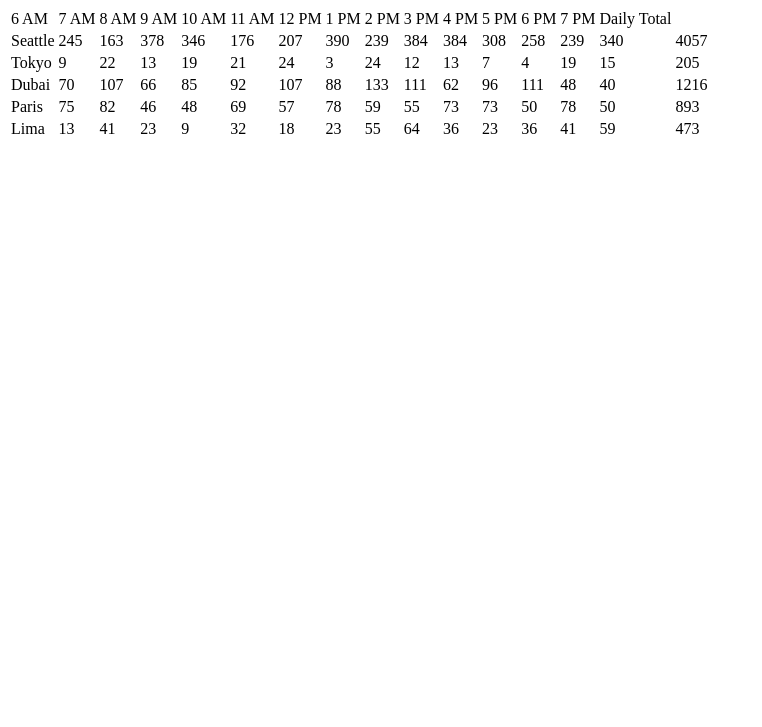
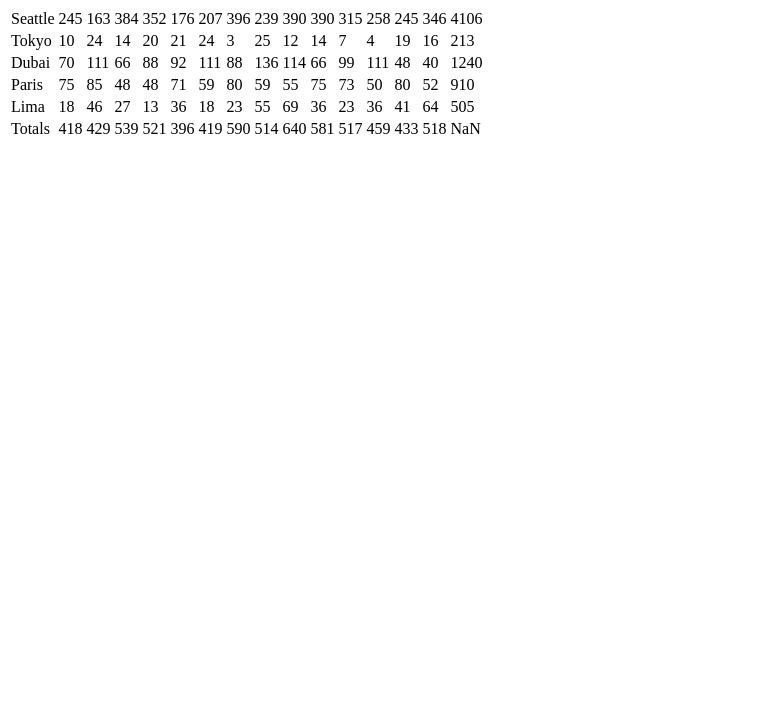
Before and after one commit to PaulDepew/cookie-stand, a plain HTML site: page sales.html in a window 1280 px wide. Shown: the part 73-800 px from the top of the page, without its empty margins (0-762 px from the left). Drawn offline with Linux system fonts and the light colour scheme.

Commit message:
Columns and Rows

```diff
--- a/app.js
+++ b/app.js
@@ -1,6 +1,9 @@
 'use strict';
 
 // var locations = ['Seattle', 'Tokyo', 'Dubai', 'Paris', 'Lima' ]
+
+var allStore = [];
+var hours = 14;
 
 var Store = function(storeName, minCust, maxCust, hourOpen, cookiesPerCustomer ) {
 
@@ -16,7 +19,7 @@
   for (var currentHour = 0; currentHour < this.hourOpen; currentHour++) {
 
     // this creates a random customer amount 14 times
-    custPerHour = Math.floor(Math.random() * (this.maxCust - this.minCust) + this.minCust) ;
+    custPerHour = Math.floor(Math.random() * (this.maxCust - this.minCust + 1) + this.minCust) ;
 
     // this finds the hourly sales total by multiplying cookiesPerCustomer by custPerHour
     this.hourlySales.push(Math.floor(this.cookiesPerCustomer * custPerHour));
@@ -27,13 +30,12 @@
     this.cookieSum = (this.cookieSum + this.hourlySales[i]);
   }
 
-  // this write a table row to the salesreport table
-
+  // this writes a table row to the salesreport table
   this.tableEl = document.getElementById('salesreport');
-  console.log(this.tableEl);
+  // console.log(this.tableEl);
   this.row = document.createElement('tr');
   this.tableEl.appendChild(this.row);
-  console.log(this.row);
+  // console.log(this.row);
   this.head = document.createElement('td');
   this.row.appendChild(this.head);
   this.head.textContent = storeName ;
@@ -48,79 +50,44 @@
   this.row.appendChild(this.foot);
   this.foot.textContent = this.cookieSum;
 
+  allStore.push(this);
+  console.log(allStore);
 };
 
 var Seattle = new Store( 'Seattle' , 23, 63, 14, 6.3);
-console.log(Seattle);
 var Tokyo = new Store('Tokyo' , 3, 24, 14, 1.2);
 var Dubai = new Store('Dubai', 11, 38, 14, 3.7);
 var Paris = new Store('Paris', 20, 38, 14, 2.3);
 var Lima = new Store('Lima', 2, 16, 14, 4.6);
 
-// var Store = {
+footerRow(allStore);
 
-//   storeName: 'Seattle',
-//   minCust: 23 ,
-//   maxCust: 65 ,
-//   hourOpen: 14 ,
-//   cookiesPerCustomer: 6.3 ,
-//   hourlySales: [],
-//   currentHour: [],
-//   cookieSum:  0,
+function footerRow() {
+  var dailySum =0;
+  // First Row Cell
+  var tableEl = document.getElementById('salesreport');
+  var row = document.createElement('tr');
+  tableEl.appendChild(row);
+  var cell = document.createElement('td');
+  row.appendChild(cell);
+  cell.textContent = 'Totals';
 
-//   totalPerHour: function() {
-//     // this makes the function run 1 per hour open
-//     for (var currentHour = 0; currentHour < this.hourOpen; currentHour++) {
+  // loop through
+  for (var hour = 0; hour <= hours; hour++) {
+    var hourlySum = 0;
+    cell = document.createElement('td');
+    row.appendChild(cell);
+    // loop through the stores
+    for (var store = 0; store < allStore.length; store++){
+      hourlySum = hourlySum + allStore[store].hourlySales[hour];
+      console.log(hourlySum);
+    }
+    cell.textContent = hourlySum;
+    row.appendChild(cell);
 
-//       // this creates a random customer amount 14 times
-//       var custPerHour = Math.floor(Math.random() * (this.maxCust - this.minCust)+ this.minCust) ;
-//       console.log(custPerHour);
-
-//       // this finds the hourly sales total by multiplying cookiesPerCustomer by custPerHour
-//       var hourlySales = Math.floor(this.cookiesPerCustomer * custPerHour) ;
-
-//       // this creates 1 array of average hourly sales
-//       this.hourlySales.push(hourlySales);
-//       console.log(hourlySales);
-//       console.log(currentHour);
-//     }
-//   } ,
-
-//   sumCookies: function() {
-//     for (var currentHour = 0; currentHour < this.hourOpen; currentHour++) {
-//       this.cookieSum = Number(this.cookieSum + this.hourlySales[currentHour]);
-//     } console.log(this.cookieSum);
-//   },
-
-//   // this is a function to create a currentHour Array
-//   hours: function() {
-//     console.log(this);
-//     for (var currentHour = 0; currentHour < this.hourOpen; currentHour++) {
-//       this.currentHour.push(currentHour);
-//       console.log(currentHour);
-//     } return [this.currentHour];
-//   } ,
-
-//   togetherColumn: function() {
-//     Store.hours();
-//     var parent1 = document.getElementById( 'salesreport' );
-//     var head1 = document.createElement('p');
-//     parent1.appendChild(head1);
-//     head1.textContent = this.storeName ;
-
-//     for (var i = 0; i <this.hourlySales.length; i++) {
-//       var display = 'For the ' + this.currentHour[i] + ' hour, ' + this.storeName + ' sold ' + this.hourlySales[i] + ' cookies!' ;
-//       var child1 = document.createElement('li');
-//       parent1.appendChild(child1);
-//       child1.textContent = display;
-//     }
-//     var foot1 = document.createElement('li');
-//     parent1.appendChild(foot1);
-//     foot1.textContent = ' Total ' + this.cookieSum ;
-//   },
-
-// } ;
-
-// Store.totalPerHour();
-// Store.sumCookies();
-// Store.togetherColumn();
+    dailySum += hourlySum;
+  }
+  cell - document.createElement('td');
+  cell.textContent = dailySum;
+  row.appendChild(cell);
+}
--- a/sales.html
+++ b/sales.html
@@ -9,53 +9,6 @@
 <body>
     <h1>THIS IS THE SALES REPORT!</h1>
     <table id="salesreport">
-        <tr>
-            <td>
-                6 AM
-            </td>
-            <td>
-                7 AM
-            </td>
-            <td>
-                8 AM
-            </td>
-            <td>
-                9 AM
-            </td>
-            <td>
-                10 AM
-            </td>
-            <td>
-                11 AM
-            </td>
-            <td>
-                12 PM
-            </td>
-            <td>
-                1 PM
-            </td>
-            <td>
-                2 PM
-            </td>
-            <td>
-                3 PM
-            </td>
-            <td>
-                4 PM
-            </td>
-            <td>
-                5 PM
-            </td>
-            <td>
-                6 PM
-            </td>
-            <td>
-                7 PM
-            </td>
-            <td>
-                Daily Total
-             </td>
-        </tr>
 
     </table>
 
```
